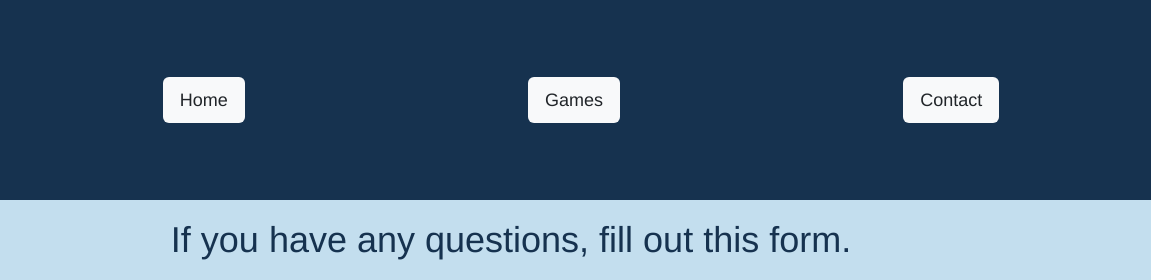
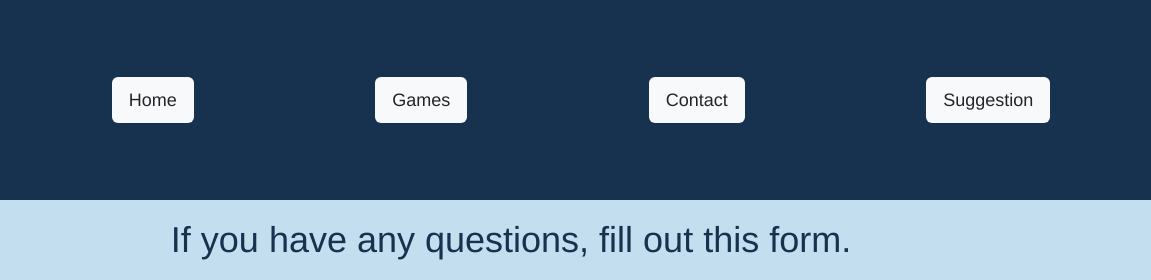
Before and after one commit to jabouch98/finalProject, a plain HTML site: page contact.html in a window 1280 px wide. Shown: the top 280 px of the page, 129-1280 px from the left. Drawn offline with nearby package versions, Linux system fonts and the light colour scheme.

Commit message:
Update contact.html
Add suggestion link

```diff
--- a/contact.html
+++ b/contact.html
@@ -24,6 +24,7 @@
 				<li class="nav-item"> <a href="index.html" class="nav-item nav-link"><button class="btn btn-light btn-lg navbar-btn"> Home </button></a> </li>
 				<li class="nav-item"> <a href="games.html" class="nav-item nav-link"><button class="btn btn-light btn-lg navbar-btn"> Games </button></a> </li>
 				<li class="nav-item"> <a href="contact.html" class="nav-item nav-link"><button class="btn btn-light btn-lg navbar-btn">Contact </button></a> </li>
+				<li class="nav-item"> <a href="suggestion.html" class="nav-item nav-link"><button class="btn btn-light btn-lg navbar-btn"> Suggestion</button></a> </li>
 			</ul>
 		</div>
 	</nav>
```
